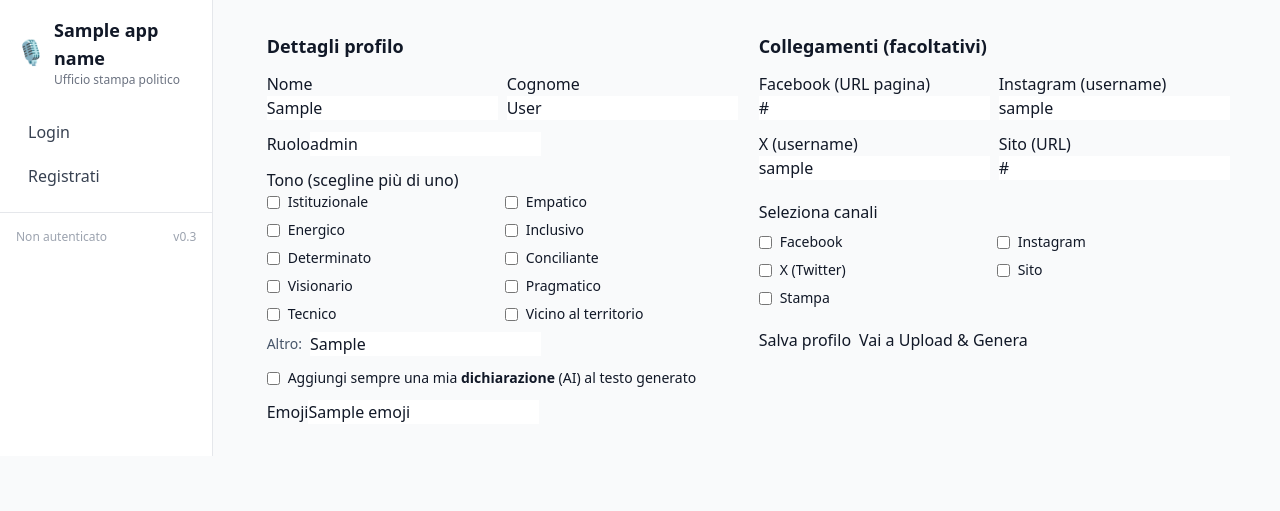
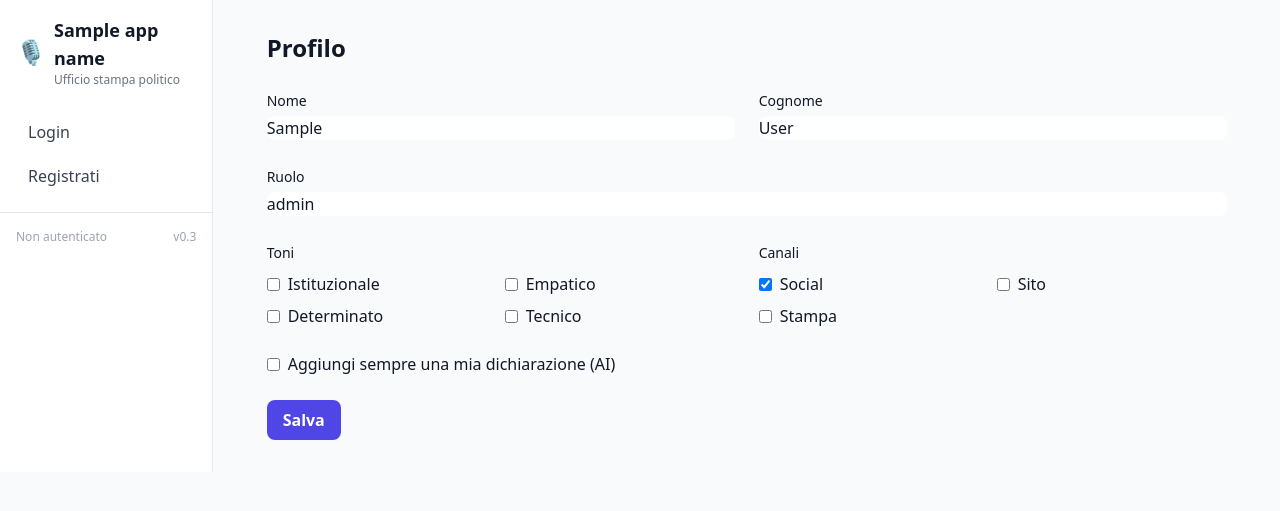
Before and after one commit to lorenzospadotto-debug/noventa-comms-app, a FastAPI app: template templates/profile.html in a window 1280 px wide. Shown: the top 511 px of the page. Run offline with FastAPI, Linux system fonts and the light colour scheme; the template is opened without the code that fills it: most values are stand-ins (such as "Sample title", 1, 10 or a date in 2020); some libraries are stand-ins or nearby versions.

Commit message:
Update profile.html

```diff
--- a/templates/profile.html
+++ b/templates/profile.html
@@ -1,62 +1,54 @@
 {% extends "base.html" %}
 {% block content %}
-  <form method="post" class="grid gap-6 md:grid-cols-2">
-    <section class="card space-y-3">
-      <h2 class="text-lg font-semibold">Dettagli profilo</h2>
-      <div class="grid grid-cols-1 md:grid-cols-2 gap-3">
-        <div><label class="label">Nome</label><input name="first_name" class="input" value="{{ settings.first_name }}"></div>
-        <div><label class="label">Cognome</label><input name="last_name" class="input" value="{{ settings.last_name }}"></div>
-      </div>
-      <div><label class="label">Ruolo</label><input name="role" class="input" value="{{ settings.role }}" placeholder="Sindaco, Onorevole, Consigliere…"></div>
+<h1 class="text-2xl font-bold">Profilo</h1>
 
-      <div>
-        <label class="label">Tono (scegline più di uno)</label>
-        {% set opts = ["Istituzionale","Empatico","Energico","Inclusivo","Determinato","Conciliante","Visionario","Pragmatico","Tecnico","Vicino al territorio"] %}
-        <div class="grid grid-cols-2 gap-2">
-          {% for t in opts %}
-            <label class="flex items-center gap-2 text-sm"><input type="checkbox" name="tones" value="{{ t }}" class="checkbox" {% if settings.tones and t in settings.tones %}checked{% endif %}> <span>{{ t }}</span></label>
-          {% endfor %}
-        </div>
-        <div class="mt-2 flex items-center gap-2">
-          <span class="text-sm text-slate-600">Altro:</span>
-          <input name="tone_other" class="input" value="{{ settings.tone_other }}" placeholder="es. concreto, europeista…">
-        </div>
-      </div>
+<form method="post" action="/profile" class="mt-6 grid grid-cols-1 md:grid-cols-2 gap-6" onsubmit="showOverlay()">
+  <label class="block">
+    <span class="text-sm font-medium">Nome</span>
+    <input type="text" name="first_name" value="{{ profile.first_name }}" class="mt-1 w-full rounded-lg border-gray-300 focus:ring-2 focus:ring-indigo-600">
+  </label>
+  <label class="block">
+    <span class="text-sm font-medium">Cognome</span>
+    <input type="text" name="last_name" value="{{ profile.last_name }}" class="mt-1 w-full rounded-lg border-gray-300 focus:ring-2 focus:ring-indigo-600">
+  </label>
+  <label class="block md:col-span-2">
+    <span class="text-sm font-medium">Ruolo</span>
+    <input type="text" name="role" value="{{ profile.role }}" class="mt-1 w-full rounded-lg border-gray-300 focus:ring-2 focus:ring-indigo-600">
+  </label>
 
-      <div class="flex items-center gap-2">
-        <input id="auto_statement" type="checkbox" name="auto_statement" class="checkbox" {% if settings.auto_statement %}checked{% endif %}>
-        <label for="auto_statement" class="text-sm">Aggiungi sempre una mia <strong>dichiarazione</strong> (AI) al testo generato</label>
-      </div>
+  <div>
+    <span class="text-sm font-medium">Toni</span>
+    <div class="mt-2 grid grid-cols-2 gap-2">
+      {% set tones = profile.tones or [] %}
+      {% for t in ['Istituzionale','Empatico','Determinato','Tecnico'] %}
+      <label class="flex items-center gap-2">
+        <input type="checkbox" name="tones" value="{{ t }}" {% if t in tones %}checked{% endif %}>
+        <span>{{ t }}</span>
+      </label>
+      {% endfor %}
+    </div>
+  </div>
 
-      <div><label class="label">Emoji</label><input name="emoji" class="input" value="{{ settings.emoji }}"></div>
-    </section>
+  <div>
+    <span class="text-sm font-medium">Canali</span>
+    <div class="mt-2 grid grid-cols-2 gap-2">
+      {% set channels = profile.channels or ['Social'] %}
+      {% for c in ['Social','Sito','Stampa'] %}
+      <label class="flex items-center gap-2">
+        <input type="checkbox" name="channels" value="{{ c }}" {% if c in channels %}checked{% endif %}>
+        <span>{{ c }}</span>
+      </label>
+      {% endfor %}
+    </div>
+  </div>
 
-    <section class="card space-y-3">
-      <h2 class="text-lg font-semibold">Collegamenti (facoltativi)</h2>
-      <div class="grid grid-cols-1 md:grid-cols-2 gap-3">
-        <div><label class="label">Facebook (URL pagina)</label><input name="facebook_url" class="input" value="{{ settings.social.facebook_url }}" placeholder="https://facebook.com/…"></div>
-        <div><label class="label">Instagram (username)</label><input name="instagram_username" class="input" value="{{ settings.social.instagram_username }}" placeholder="nomeutente"></div>
-        <div><label class="label">X (username)</label><input name="x_username" class="input" value="{{ settings.social.x_username }}" placeholder="nomeutente"></div>
-        <div><label class="label">Sito (URL)</label><input name="website_url" class="input" value="{{ settings.social.website_url }}" placeholder="https://…"></div>
-      </div>
+  <label class="flex items-center gap-2 md:col-span-2">
+    <input type="checkbox" name="add_ai" {% if profile.add_ai %}checked{% endif %}>
+    <span>Aggiungi sempre una mia dichiarazione (AI)</span>
+  </label>
 
-      <div class="pt-2">
-        <div class="label mb-2">Seleziona canali</div>
-        {% set L = {"facebook":"Facebook","instagram":"Instagram","x":"X (Twitter)","website":"Sito","press":"Stampa"} %}
-        <div class="grid grid-cols-2 gap-2">
-          {% for key,label in L.items() %}
-            <label class="flex items-center gap-2 text-sm">
-              <input type="checkbox" name="channels" value="{{ key }}" class="checkbox" {% if key in settings.channels %}checked{% endif %}>
-              <span>{{ label }}</span>
-            </label>
-          {% endfor %}
-        </div>
-      </div>
-
-      <div class="flex gap-2 pt-2">
-        <button class="btn-primary" type="submit">Salva profilo</button>
-        <a href="/compose" class="btn-secondary">Vai a Upload & Genera</a>
-      </div>
-    </section>
-  </form>
+  <div class="md:col-span-2">
+    <button class="px-4 py-2 rounded-lg bg-indigo-600 text-white font-semibold">Salva</button>
+  </div>
+</form>
 {% endblock %}
```
